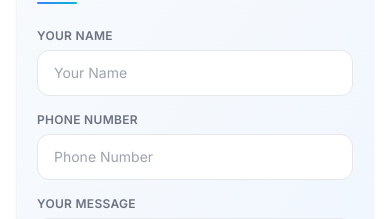
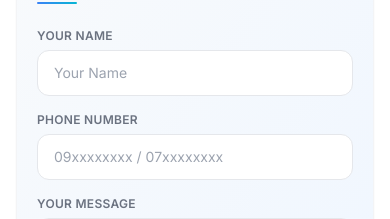
Before and after one commit to dopi95/SMS, a Next.js app in the folder Website/: page /contact in a window 390 px wide. Shown: the part 1097-1316 px from the top of the page. Built offline with nearby package versions, Linux system fonts and the light colour scheme.

Commit message:
Phone validation: numbers only, 07/09 prefix, 10 digits

```diff
--- a/Website/src/app/contact/page.tsx
+++ b/Website/src/app/contact/page.tsx
@@ -97,11 +97,35 @@ export default function ContactPage() {
   const [loading, setLoading] = useState(false)
   const [showPopup, setShowPopup] = useState(false)
   const [error, setError]     = useState('')
+  const [phoneError, setPhoneError] = useState('')
+
+  const validatePhone = (val: string) => {
+    if (!val) return ''
+    if (!/^[0-9]*$/.test(val)) return currentLang === 'en' ? 'Numbers only' : 'ቁጥሮች ብቻ'
+    if (val.length > 0 && !['07', '09'].some(p => val.startsWith(p.slice(0, val.length))))
+      return currentLang === 'en' ? 'Must start with 07 or 09' : '07 ወይም 09 መጀመር አለበት'
+    if (val.length === 10 && !val.startsWith('07') && !val.startsWith('09'))
+      return currentLang === 'en' ? 'Must start with 07 or 09' : '07 ወይም 09 መጀመር አለበት'
+    if (val.length === 10) return ''
+    return ''
+  }
+
+  const handlePhoneChange = (val: string) => {
+    const digits = val.replace(/[^0-9]/g, '').slice(0, 10)
+    setForm({ ...form, phone: digits })
+    setPhoneError(validatePhone(digits))
+  }
 
   const handleSubmit = async (e: React.FormEvent) => {
     e.preventDefault()
     setLoading(true)
     setError('')
+    // Final phone validation before submit
+    if (!form.phone.match(/^(07|09)[0-9]{8}$/)) {
+      setPhoneError(currentLang === 'en' ? 'Enter a valid 10-digit number starting with 07 or 09' : 'የሚጀምረው 07 ወይም 09 የሆነ 10 አሃዝ ቁጥር ያስገቡ')
+      setLoading(false)
+      return
+    }
     try {
       const res = await fetch('/api/contact', {
         method: 'POST',
@@ -267,11 +291,16 @@ export default function ContactPage() {
                 <label className="block text-xs font-semibold text-gray-500 uppercase tracking-wide mb-1.5">{t.contactFormPhone}</label>
                 <input
                   type="tel" required value={form.phone}
-                  onChange={e => setForm({ ...form, phone: e.target.value })}
-                  className="w-full px-4 py-3 rounded-xl border border-gray-200 bg-white text-sm text-gray-800 placeholder-gray-400 focus:outline-none focus:ring-2 focus:ring-blue-400 focus:border-transparent transition"
-                  placeholder={t.contactFormPhone}
+                  onChange={e => handlePhoneChange(e.target.value)}
+                  className={`w-full px-4 py-3 rounded-xl border bg-white text-sm text-gray-800 placeholder-gray-400 focus:outline-none focus:ring-2 focus:border-transparent transition ${
+                    phoneError ? 'border-red-400 focus:ring-red-400' : 'border-gray-200 focus:ring-blue-400'
+                  }`}
+                  placeholder="09xxxxxxxx / 07xxxxxxxx"
+                  maxLength={10}
+                  inputMode="numeric"
                   suppressHydrationWarning
                 />
+                {phoneError && <p className="text-xs text-red-500 mt-1">{phoneError}</p>}
               </div>
 
               <div>
```
